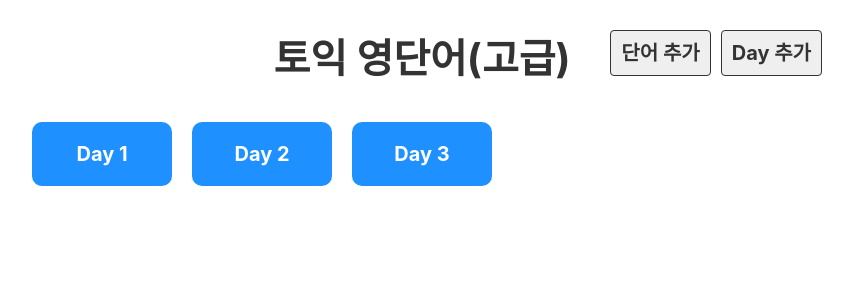
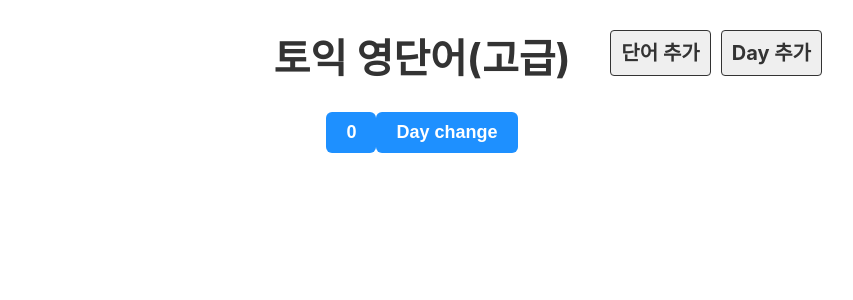
Before and after one commit to econuri/voca, a React (Create React App) app: page / in a window 1280 px wide. Shown: the top 300 px of the page, without its empty margins (218-1071 px from the left). Built offline with nearby package versions, Linux system fonts and the light colour scheme.

Commit message:
useEffect() example

```diff
--- a/src/component/DayList.js
+++ b/src/component/DayList.js
@@ -1,13 +1,38 @@
+import { useEffect, useState } from "react";
 import { Link } from "react-router-dom";
-import dummy from "../db/data.json";
 
 export default function DayList() {
+    const [days, setDays] = useState([]);
+    const [count, setCount] = useState(0);
 
-    return <ul className="list_day">
-        {dummy.days.map(day => (
-            <li key={day.id}>
-                <Link to={`/day/${day.day}`}>Day {day.day}</Link>
-            </li>
-        ))}
-    </ul>
+    function onClick() {
+        setCount(count+1);
+    }
+
+    function onClick2() {
+        setDays([
+            ...days,
+            {
+                id: Math.random(),
+                day: 1,
+            }
+        ])
+    }
+    useEffect(() => {
+        console.log("count change");
+    }, []);
+
+    return (
+        <>
+            <ul className="list_day">
+                {days.map(day => (
+                    <li key={day.id}>
+                        <Link to={`/day/${day.day}`}>Day {day.day}</Link>
+                    </li>
+                ))}
+            </ul>
+            <button onClick={onClick}>{count}</button>
+            <button onClick={onClick2}>Day change</button>
+        </>
+    );
 }
```
